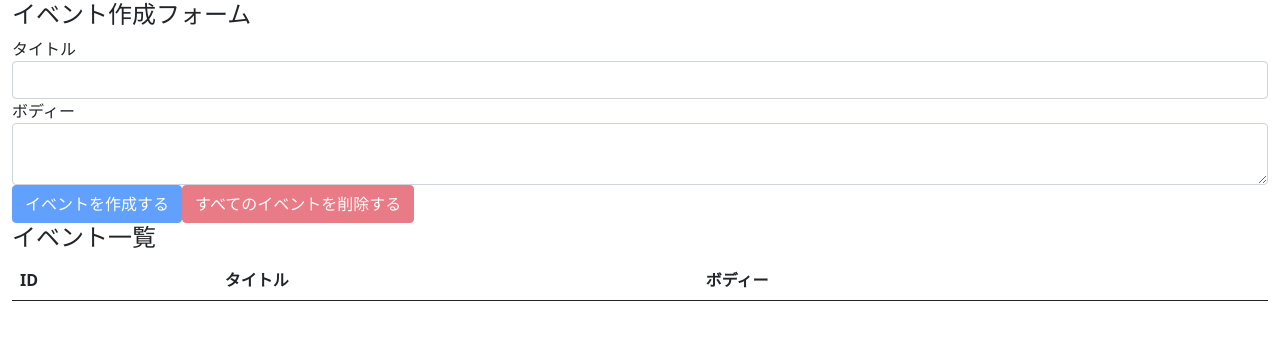
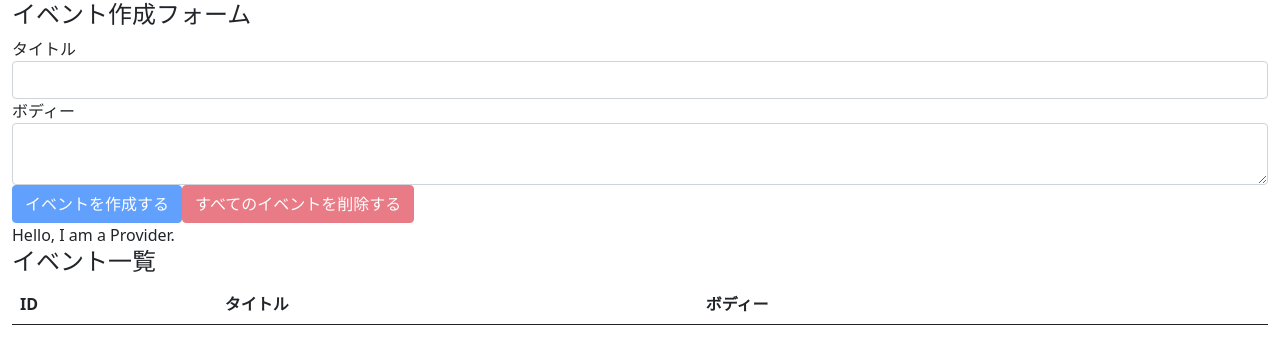
Before and after one commit to inoy/udemy_react-hooks-101, a React (Create React App) app: page / in a window 1280 px wide. Shown: the top 364 px of the page. Built offline with nearby package versions, Linux system fonts and the light colour scheme.

Commit message:
Providerのセットアップをしよう

```diff
--- a/src/components/App.jsx
+++ b/src/components/App.jsx
@@ -2,18 +2,24 @@ import React, { useReducer } from 'react';
 
 import 'bootstrap/dist/css/bootstrap.min.css';
 
+import AppContext from '../context/AppContext';
 import EventForm from './EventForm';
 import Events from './Events';
 import reducer from '../reducers';
+
+console.log(typeof AppContext);
+console.log(AppContext);
 
 const App = () => {
   const [state, dispatch] = useReducer(reducer, []);
 
   return (
-    <div className='container-fluid'>
-      <EventForm state={state} dispatch={dispatch} />
-      <Events state={state} dispatch={dispatch} />
-    </div>
+    <AppContext.Provider value={'Hello, I am a Provider.'}>
+      <div className='container-fluid'>
+        <EventForm state={state} dispatch={dispatch} />
+        <Events state={state} dispatch={dispatch} />
+      </div>
+    </AppContext.Provider>
   );
 };
 
--- a/src/components/Events.jsx
+++ b/src/components/Events.jsx
@@ -1,10 +1,15 @@
+import { useContext } from 'react';
+
 import Event from './Event';
+import AppContext from '../context/AppContext';
 
 const Events = (props) => {
   const { state, dispatch } = props;
+  const value = useContext(AppContext);
 
   return (
     <>
+      <div>{value}</div>
       <h4>イベント一覧</h4>
       <table className='table table-hover'>
         <thead>
```
Also changed, not shown: 1 other file (tests, documents, lock files or other folders).
